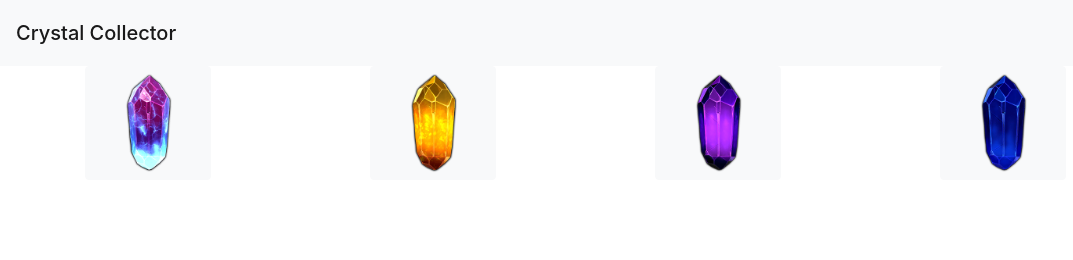
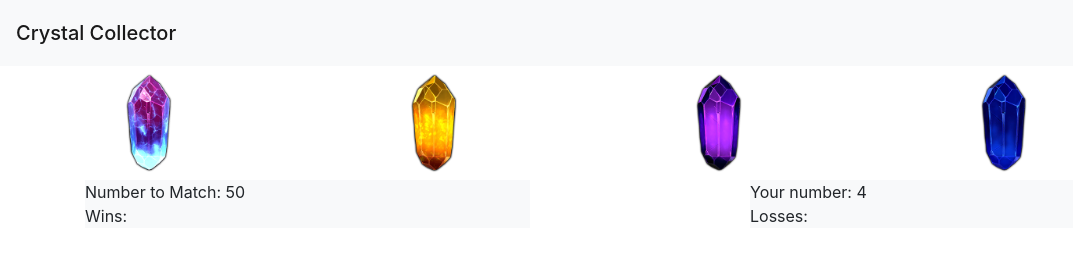
Before and after one commit to wabernathy96/Crystal-Collector, a plain HTML site: page index.html in a window 1280 px wide. Both pictures are taken after a click on the element 148 px from the left and 123 px from the top of the page. Shown: the whole page, without its empty margins (0-1073 px from the left). Drawn offline with nearby package versions, Linux system fonts and the light colour scheme.

Commit message:
JS is now functional

```diff
--- a/assets/game.js
+++ b/assets/game.js
@@ -1,51 +1,53 @@
 $(document).ready(function() {
 
-
-    // Universal Variables
-    // var playerNumber = 0;
-    var wins = 0;
-    var losses = 0;
-    var playerNumber = 0;
+    // Global Variables
+        var cpuNumber;
+        var playerScore;
+        var wins = 0;
+        var losses = 0;
 
 
+    alert("Click on the crystals to add to your score. Match your score with the displayed number to win.");
 
-    // Reset the game
-    var resetGame = function(){
-        playerNumber = 0;
+   function initializeGame(){
+        playerScore = 0;
+        $("#playernumber").html("Your number: " + playerScore);
 
+        cpuNumber = randomCpu();
+        $("#cpunumber").html("Number to Match: " + cpuNumber);
 
-    }
-    // Computer generates a random number
-    var cpuChoice = Math.floor((Math.random() * (120 - 19) + 1) + 19);
-        console.log(cpuChoice);
-
-    // Random numbers generate for crystals
-    function randomCrystal(){
-        var randomNumber = Math.floor((Math.random() * 12) + 1);
-        return randomNumber;
-
-    }
-
-        // Random Numbers are assigned to each crystal
         $(".crystal").each(function(){
             $(this).val(randomCrystal());
             console.log($(this));
         });
+    };
 
+    function randomCpu(){
+        return Math.floor((Math.random() * (120 - 19) + 1) + 19);
+    };
 
-    //  Player can click on each crystal
+    function randomCrystal(){
+        var randomNumber = Math.floor((Math.random() * 12) + 1);
+        return randomNumber;
+    };
+
     $(".crystal").on("click", function(){
         var number = parseInt($(this).val());
+        playerScore += number;
+        $("#playernumber").html("Your number: " + playerScore);
 
-        playerNumber += number;
+        if(playerScore === cpuNumber){
+            wins++;
+            $("#wins").html("Wins: " + wins);
+            initializeGame();
+        }
+        else if(playerScore > cpuNumber){
+            losses++;
+            $("#losses").html("Losses: " + losses);
+            initializeGame();
 
-        console.log(playerNumber);
+        }
+    });
 
-        // $("#playernumber").text(
-        //     parseInt($(this).val()) + parseInt(playerNumber));
-
-
-    });
-        //  Crystal's numbers get put together then added
-    // Sum of crystal's gets checked against random number
+    initializeGame();
 });
--- a/assets/style.css
+++ b/assets/style.css
@@ -0,0 +1,3 @@
+.numbers {
+    text-align: center;
+}
--- a/index.html
+++ b/index.html
@@ -16,35 +16,37 @@
     <div class="container">
         <div class="row">
             <div class="col-md-3">
-                <btn class="btn btn-light crystal" id="crystal1" value="0">
+                <btn class="btn crystal" id="crystal1" value="0">
                     <img src="./assets/crystal-1.png" width="100px" height="100px">
                 </btn>
             </div>
             <div class="col-md-3">
-                <btn class="btn btn-light crystal" id="crystal2" value="0">
+                <btn class="btn crystal" id="crystal2" value="0">
                     <img src="./assets/crystal-2.png" width="100px" height="100px">
                 </btn>
             </div>
             <div class="col-md-3">
-                <btn class="btn btn-light crystal" id="crystal3" value="0">
+                <btn class="btn crystal" id="crystal3" value="0">
                     <img src="./assets/crystal-3.png" width="100px" height="100px">
                 </btn>
             </div>
             <div class="col-md-3">
-                <btn class="btn btn-light crystal" id="crystal4" value="0">
+                <btn class="btn crystal" id="crystal4" value="0">
                     <img src="./assets/crystal-4.png" width="100px" height="100px">
                 </btn>
             </div>
         </div>
         <div class="row">
             <div class="col-md-5">
-                <div class="bg-light" id="cpunumber"></div>
+                <div class="bg-light numbers" id="cpunumber"><p>Number to Match: </p></div>
+                <div class="bg-light numbers" id="wins"><p>Wins: </p></div>
             </div>
             <div class="col-md-2">
 
             </div>
             <div class="col-md-5">
-                <div class="bg-light" id="playernumber"></div>
+                <div class="bg-light numbers" id="playernumber"><p>Your number: </p></div>
+                <div class="bg-light numbers" id="losses"><p>Losses: </p></div>
             </div>
         </div>
     </div>
```
Also changed, not shown: copy.html (added, +48 -0 lines).
